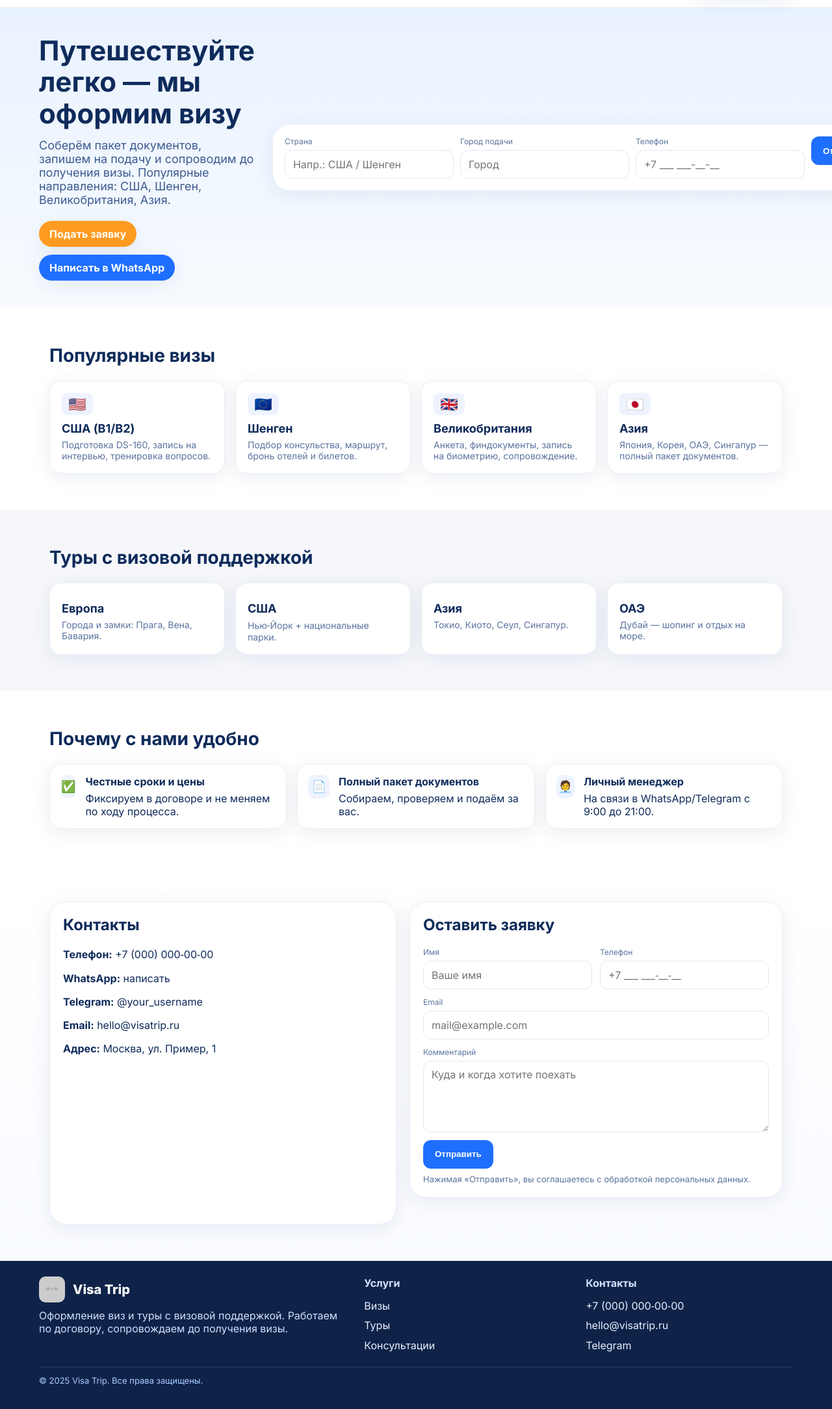
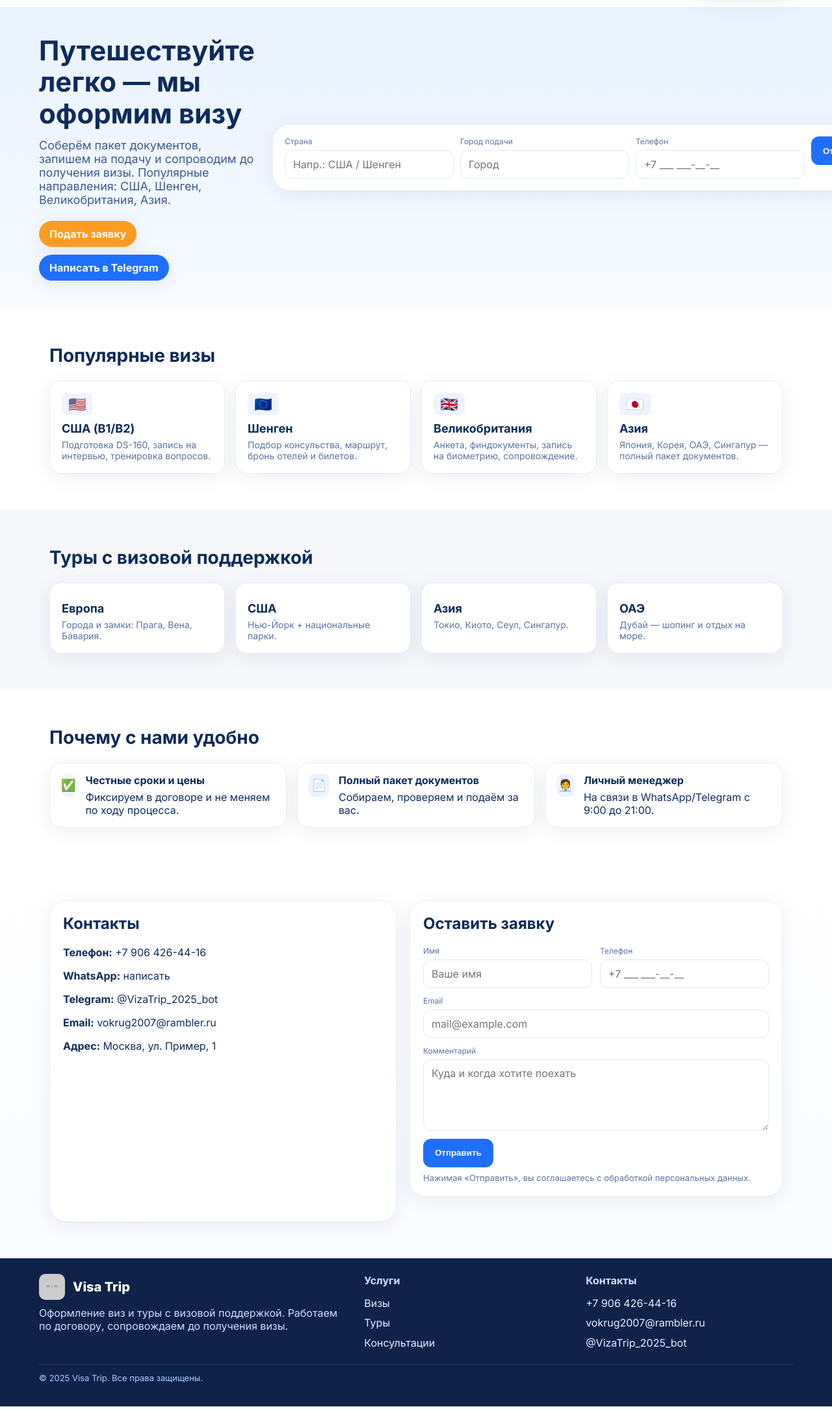
Before and after one commit to Kazak21/visa-trip, a plain HTML site: page index.html in a window 1280 px wide. Shown: the part 57-2226 px from the top of the page at 65% size. Drawn offline with Linux system fonts and the light colour scheme; grey boxes are pictures that could not be loaded; placeholder pictures from the web are drawn by us.

Commit message:
Update index.html

```diff
--- a/index.html
+++ b/index.html
@@ -11,11 +11,11 @@
   <style>
     :root {
       --bg: #ffffff;
-      --ink: #0f2b5b; /* темно-синий */
+      --ink: #0f2b5b;
       --ink-soft: #324f86;
-      --brand: #1f6fff; /* акцент синий */
-      --accent: #ff9b21; /* акцент оранжевый из логотипа */
-      --muted: #f5f7fb; /* светло-голубой фон секций */
+      --brand: #1f6fff;
+      --accent: #ff9b21;
+      --muted: #f5f7fb;
       --card: #ffffff;
       --shadow: 0 6px 30px rgba(15,43,91,.08);
       --radius: 18px;
@@ -106,7 +106,6 @@
       .brand img{width:34px;height:34px}
       .brand .title{font-size:18px}
     }
-    /* Mobile menu (opened) */
     .mobile-nav{display:none;border-top:1px solid #e9eef6}
     .mobile-nav a{display:block;padding:12px 0;color:var(--ink-soft)}
     .mobile-nav.open{display:block}
@@ -117,7 +116,6 @@
   <header class="header" role="banner">
     <div class="container header-inner">
       <a href="#" class="brand" aria-label="Visa Trip — на главную">
-        <!-- Замените src на ваш логотип (PNG/SVG). Временно стоит заглушка. -->
         <img src="https://placehold.co/80x80/png?text=VT" alt="Логотип Visa Trip" />
         <span class="title">Visa Trip</span>
       </a>
@@ -144,11 +142,12 @@
   <div class="hero">
     <div class="container hero-inner">
       <div>
-        <h1>Путешествуйте легко — мы оформим визу</h1>
+        <h1>Путешествуйте легко — мы оформим визy</h1>
         <p>Соберём пакет документов, запишем на подачу и сопроводим до получения визы. Популярные направления: США, Шенген, Великобритания, Азия.</p>
         <div class="hero-actions">
           <a class="cta" href="#contacts">Подать заявку</a>
-          <a class="cta secondary" href="https://wa.me/0000000000" target="_blank" rel="noopener">Написать в WhatsApp</a>
+          <!-- ▶ КНОПКА НА TELEGRAM-БОТА -->
+          <a class="cta secondary" href="https://t.me/VizaTrip_2025_bot" target="_blank" rel="noopener">Написать в Telegram</a>
         </div>
       </div>
       <div class="hero-card" aria-label="Быстрая заявка">
@@ -206,7 +205,7 @@
       <h2 class="section-title">Туры с визовой поддержкой</h2>
       <div class="grid cols-4">
         <article class="card"><h3>Европа</h3><p>Города и замки: Прага, Вена, Бавария.</p></article>
-        <article class="card"><h3>США</h3><p>Нью‑Йорк + национальные парки.</p></article>
+        <article class="card"><h3>США</h3><p>Нью-Йорк + национальные парки.</p></article>
         <article class="card"><h3>Азия</h3><p>Токио, Киото, Сеул, Сингапур.</p></article>
         <article class="card"><h3>ОАЭ</h3><p>Дубай — шопинг и отдых на море.</p></article>
       </div>
@@ -230,19 +229,19 @@
     <div class="container contacts">
       <div class="contact-card">
         <h2 style="margin-top:0">Контакты</h2>
-        <p><b>Телефон:</b> <a href="tel:+70000000000">+7 (000) 000‑00‑00</a></p>
-        <p><b>WhatsApp:</b> <a href="https://wa.me/0000000000" target="_blank" rel="noopener">написать</a></p>
-        <p><b>Telegram:</b> <a href="https://t.me/your_username" target="_blank" rel="noopener">@your_username</a></p>
-        <p><b>Email:</b> <a href="mailto:hello@visatrip.ru">hello@visatrip.ru</a></p>
+        <p><b>Телефон:</b> <a href="tel:+79064264416">+7 906 426-44-16</a></p>
+        <p><b>WhatsApp:</b> <a href="https://wa.me/79064264416" target="_blank" rel="noopener">написать</a></p>
+        <p><b>Telegram:</b> <a href="https://t.me/VizaTrip_2025_bot" target="_blank" rel="noopener">@VizaTrip_2025_bot</a></p>
+        <p><b>Email:</b> <a href="mailto:vokrug2007@rambler.ru">vokrug2007@rambler.ru</a></p>
         <p><b>Адрес:</b> Москва, ул. Пример, 1</p>
         <iframe title="Карта офиса" style="width:100%;height:220px;border:0;border-radius:14px" src="https://maps.google.com/maps?q=moscow&t=&z=12&ie=UTF8&iwloc=&output=embed"></iframe>
       </div>
       <div class="contact-card form">
         <h2 style="margin-top:0">Оставить заявку</h2>
         <form id="contactForm" novalidate>
-          <div class="row">
+          <div class="row" style="display:grid;grid-template-columns:1fr 1fr;gap:12px">
             <div class="field"><label for="name">Имя</label><input class="input" id="name" required placeholder="Ваше имя"></div>
-            <div class="field"><label for="phone2">Телефон</label><input class="input" id="phone2" required placeholder="+7 ___ ___‑__‑__"></div>
+            <div class="field"><label for="phone2">Телефон</label><input class="input" id="phone2" required placeholder="+7 ___ ___-__-__"></div>
           </div>
           <div class="field" style="margin-top:12px"><label for="email">Email</label><input class="input" id="email" type="email" placeholder="mail@example.com"></div>
           <div class="field" style="margin-top:12px"><label for="msg">Комментарий</label><textarea class="input" id="msg" placeholder="Куда и когда хотите поехать"></textarea></div>
@@ -272,9 +271,9 @@
         <div>
           <b>Контакты</b>
           <ul style="list-style:none;padding:0;margin:10px 0 0;line-height:1.9">
-            <li><a href="tel:+70000000000">+7 (000) 000‑00‑00</a></li>
-            <li><a href="mailto:hello@visatrip.ru">hello@visatrip.ru</a></li>
-            <li><a href="https://t.me/your_username" target="_blank">Telegram</a></li>
+            <li><a href="tel:+79064264416">+7 906 426-44-16</a></li>
+            <li><a href="mailto:vokrug2007@rambler.ru">vokrug2007@rambler.ru</a></li>
+            <li><a href="https://t.me/VizaTrip_2025_bot" target="_blank" rel="noopener">@VizaTrip_2025_bot</a></li>
           </ul>
         </div>
       </div>
@@ -291,7 +290,7 @@
     const mobileNav = document.getElementById('mobileNav');
     menuBtn && menuBtn.addEventListener('click', () => mobileNav.classList.toggle('open'));
 
-    // Примитивная обработка форм (демо)
+    // Демо-обработка форм
     const quickForm = document.getElementById('quickForm');
     quickForm && quickForm.addEventListener('submit', (e) => {
       e.preventDefault();
```
